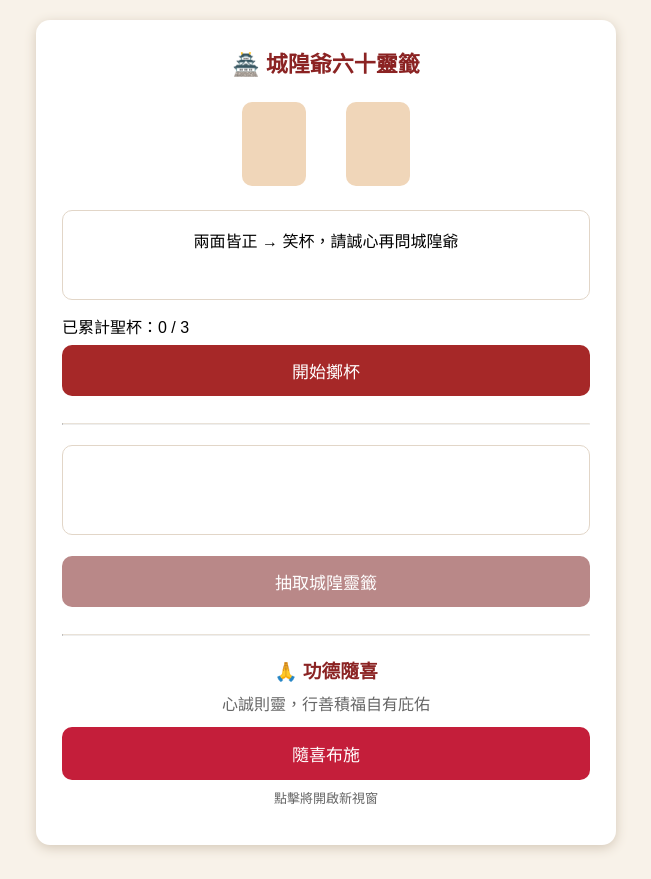
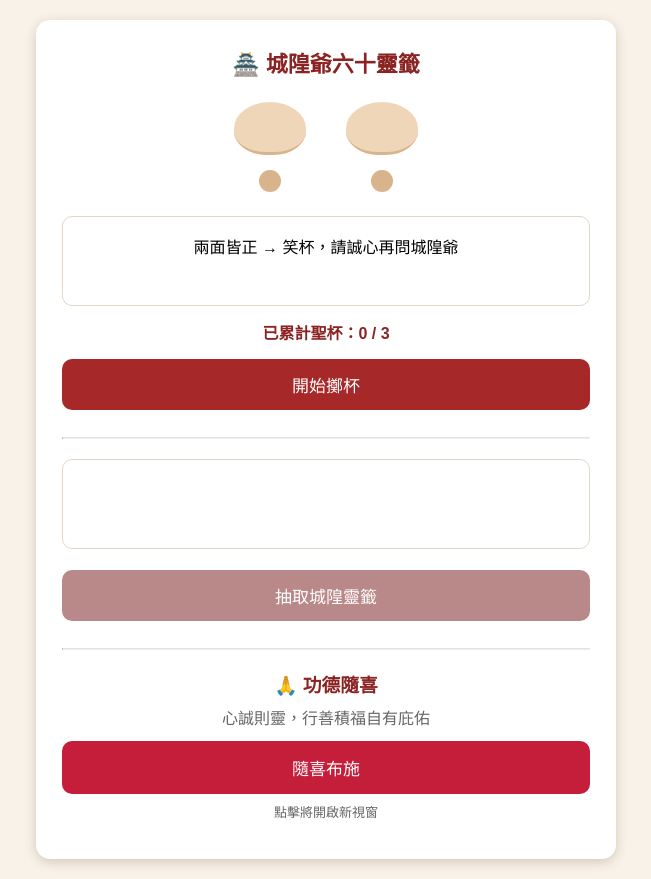
Before and after one commit to klaushsu/-, a plain HTML site: page index.html in a window 1280 px wide. Both pictures are taken after a click on the button "開始擲杯". Shown: the whole page, without its empty margins (314-965 px from the left). Drawn offline with Linux system fonts and the light colour scheme.

Commit message:
Update style.css

```diff
--- a/style.css
+++ b/style.css
@@ -4,7 +4,35 @@ body{background:#f8f2e9;padding:20px}
 h1{text-align:center;color:#8b2323;margin-bottom:22px;font-size:22px}
 
 .cup-box{display:flex;gap:40px;justify-content:center;margin:24px 0}
-.cup{width:64px;height:84px;border-radius:10px;background:#b87333;transition:all 0.6s ease}
+/* 傳統半月茭杯造型 */
+.cup{
+  width:72px;
+  height:90px;
+  position:relative;
+  transition:all 0.6s ease;
+}
+.cup::before{
+  content:"";
+  position:absolute;
+  top:0;
+  left:0;
+  width:72px;
+  height:50px;
+  background:#b87333;
+  border-radius:50% 50% 45% 45%;
+  border-bottom:3px solid #8c4a1a;
+}
+.cup::after{
+  content:"";
+  position:absolute;
+  bottom:0;
+  left:50%;
+  transform:translateX(-50%);
+  width:22px;
+  height:22px;
+  background:#8c4a1a;
+  border-radius:50%;
+}
 
 @keyframes shake {
   0%,100%{transform:rotate(0deg)}
@@ -13,13 +41,47 @@ h1{text-align:center;color:#8b2323;margin-bottom:22px;font-size:22px}
   75%{transform:rotate(12deg)}
 }
 .shake{animation:shake 0.8s ease-in-out}
-.face-up{transform:rotateY(180deg);background:#f0d6b9}
-.face-down{transform:rotateY(0deg);background:#8c4a1a}
 
-.cup-area,.lot-area{min-height:90px;padding:18px;border:1px solid #e2d6c8;border-radius:10px;margin:14px 0;text-align:center;font-size:16px;line-height:1.6}
+/* 反面（陰面）原色、正面（陽面）淺色 */
+.face-up{transform:rotateY(180deg)}
+.face-up::before{background:#f0d6b9;border-bottom-color:#d9b38c}
+.face-up::after{background:#d9b38c}
+
+.face-down{transform:rotateY(0deg)}
+.face-down::before{background:#b87333;border-bottom-color:#8c4a1a}
+.face-down::after{background:#8c4a1a}
+
+.cup-area,.lot-area{
+  min-height:90px;
+  padding:18px;
+  border:1px solid #e2d6c8;
+  border-radius:10px;
+  margin:14px 0;
+  text-align:center;
+  font-size:16px;
+  line-height:1.6;
+}
+.count-text{
+  text-align:center;
+  font-size:16px;
+  color:#8b2323;
+  margin:8px 0;
+  font-weight:bold;
+}
 .lot-area.show{background:#fff7e8}
 
-button{width:100%;padding:13px;font-size:17px;border:none;border-radius:10px;background:#a62828;color:white;margin:7px 0;cursor:pointer;transition:0.2s}
+button{
+  width:100%;
+  padding:13px;
+  font-size:17px;
+  border:none;
+  border-radius:10px;
+  background:#a62828;
+  color:white;
+  margin:7px 0;
+  cursor:pointer;
+  transition:0.2s;
+}
 button:active{transform:scale(0.97)}
 button:disabled{background:#b98888;cursor:not-allowed}
 
@@ -28,6 +90,13 @@ hr{margin:20px 0;border-top:1px solid #e9e2d8}
 .merit-block{text-align:center;margin-top:18px}
 .merit-block h3{color:#8b2323;margin-bottom:8px}
 .merit-block p{color:#666;margin-bottom:12px}
-.donate-button{width:100%;padding:14px;border-radius:10px;background:#c41e3a;color:#fff;font-size:17px}
+.donate-button{
+  width:100%;
+  padding:14px;
+  border-radius:10px;
+  background:#c41e3a;
+  color:#fff;
+  font-size:17px;
+}
 .tip{font-size:13px;color:#888;margin-top:8px}
 a{text-decoration:none}
```
